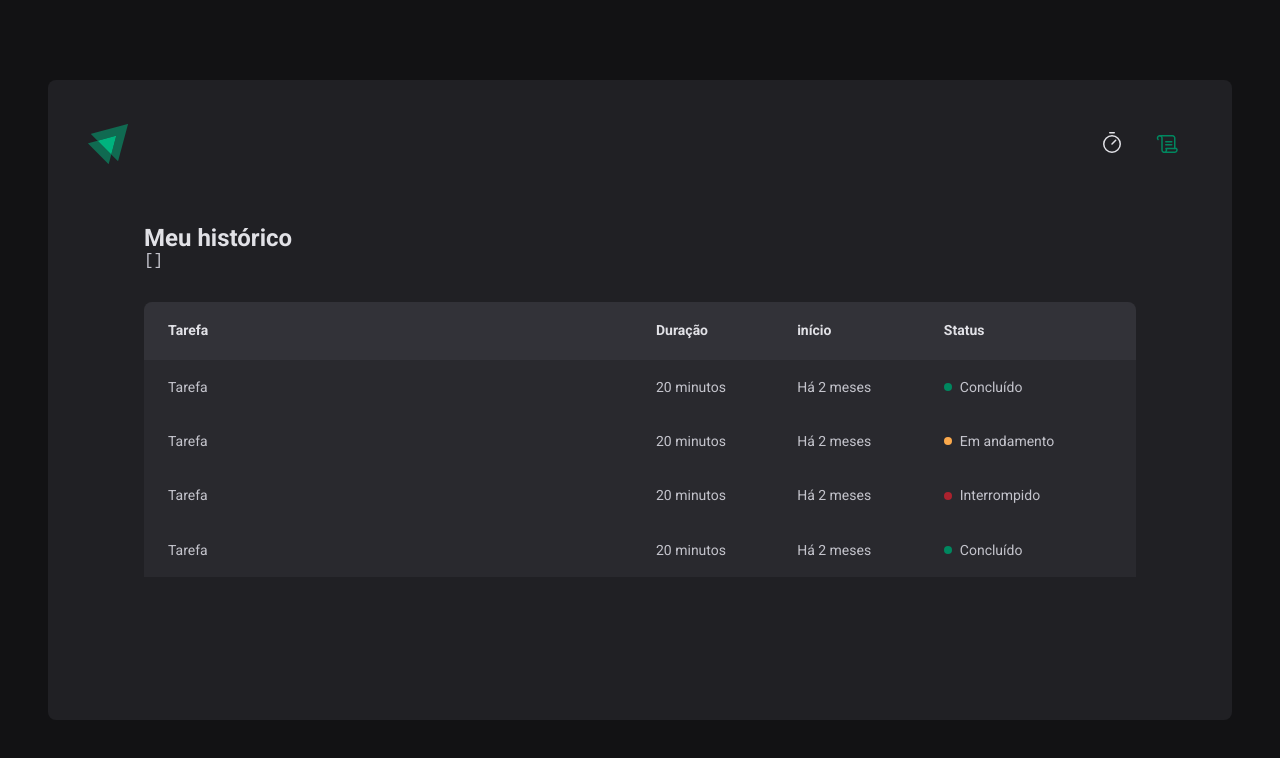
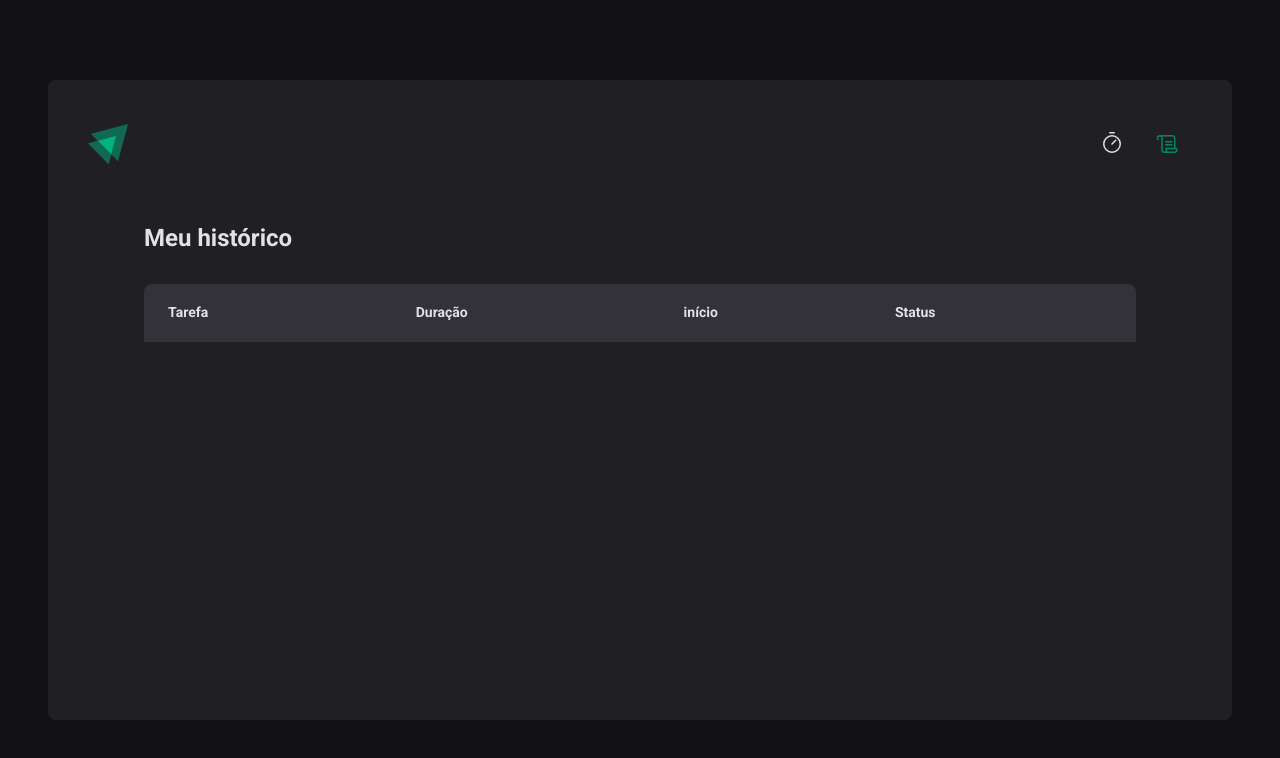
Before and after one commit to AlvaroOrlando/Ignite-Timer-Typescript, a React (Vite) app: page /history in a window 1280 px wide. Shown: the top 758 px of the page. Built offline with nearby package versions, Linux system fonts and the light colour scheme.

Commit message:
implementando history status

```diff
--- a/src/pages/History/index.tsx
+++ b/src/pages/History/index.tsx
@@ -8,7 +8,6 @@
   return (
     <HistoryContainer>
       <h1>Meu histórico</h1>
-      <pre>{JSON.stringify(cycles, null, 2)}</pre>
       <HistoryList>
         <table>
           <thead>
@@ -20,38 +19,28 @@
             </tr>
           </thead>
           <tbody>
-            <tr>
-              <td>Tarefa</td>
-              <td>20 minutos</td>
-              <td>Há 2 meses</td>
-              <td>
-                <Status statusColor={'green'}>Concluído</Status>
-              </td>
-            </tr>
-            <tr>
-              <td>Tarefa</td>
-              <td>20 minutos</td>
-              <td>Há 2 meses</td>
-              <td>
-                <Status statusColor={'yellow'}>Em andamento</Status>
-              </td>
-            </tr>
-            <tr>
-              <td>Tarefa</td>
-              <td>20 minutos</td>
-              <td>Há 2 meses</td>
-              <td>
-                <Status statusColor={'red'}>Interrompido</Status>
-              </td>
-            </tr>
-            <tr>
-              <td>Tarefa</td>
-              <td>20 minutos</td>
-              <td>Há 2 meses</td>
-              <td>
-                <Status statusColor={'green'}>Concluído</Status>
-              </td>
-            </tr>
+            {cycles.map((cycle) => {
+              return (
+                <tr key={cycle.id}>
+                  <td>{cycle.task}</td>
+                  <td>{cycle.minutesAmount} minutos</td>
+                  <td>{cycle.startDate.toISOString()}</td>
+                  <td>
+                    {cycle.finishedDate && (
+                      <Status statusColor="green">Concluído</Status>
+                    )}
+
+                    {cycle.interruptedDate && (
+                      <Status statusColor="red">Interrompido</Status>
+                    )}
+
+                    {!cycle.finishedDate && !cycle.interruptedDate && (
+                      <Status statusColor="yellow">Em andamento</Status>
+                    )}
+                  </td>
+                </tr>
+              )
+            })}
           </tbody>
         </table>
       </HistoryList>
--- a/src/pages/Home/components/NewCycleForm/index.tsx
+++ b/src/pages/Home/components/NewCycleForm/index.tsx
@@ -29,7 +29,7 @@
         type="number"
         id="minutesAmount"
         step={5}
-        min={1}
+        min={0}
         max={60}
         {...register('minutesAmount', { valueAsNumber: true })}
         disabled={!!activeCycle}
```
